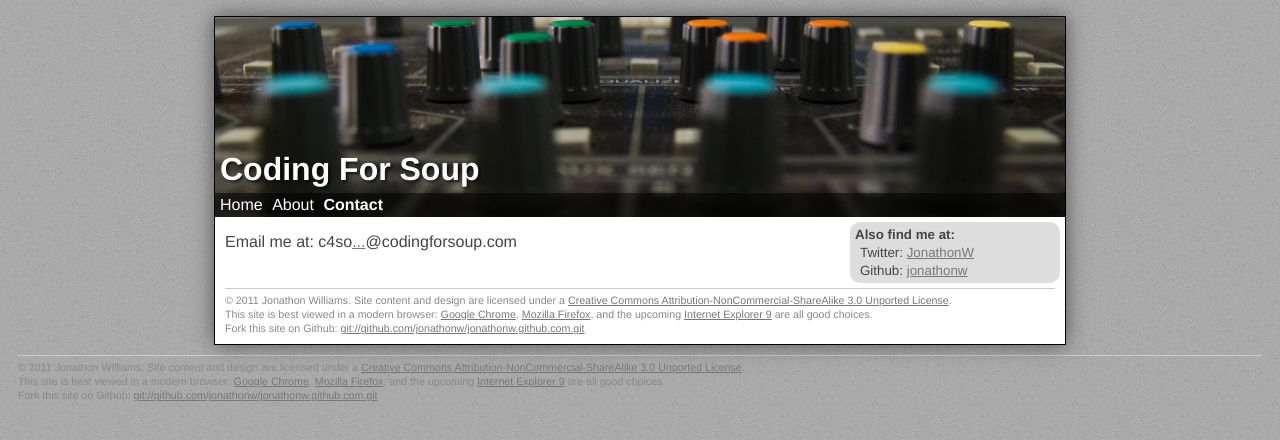
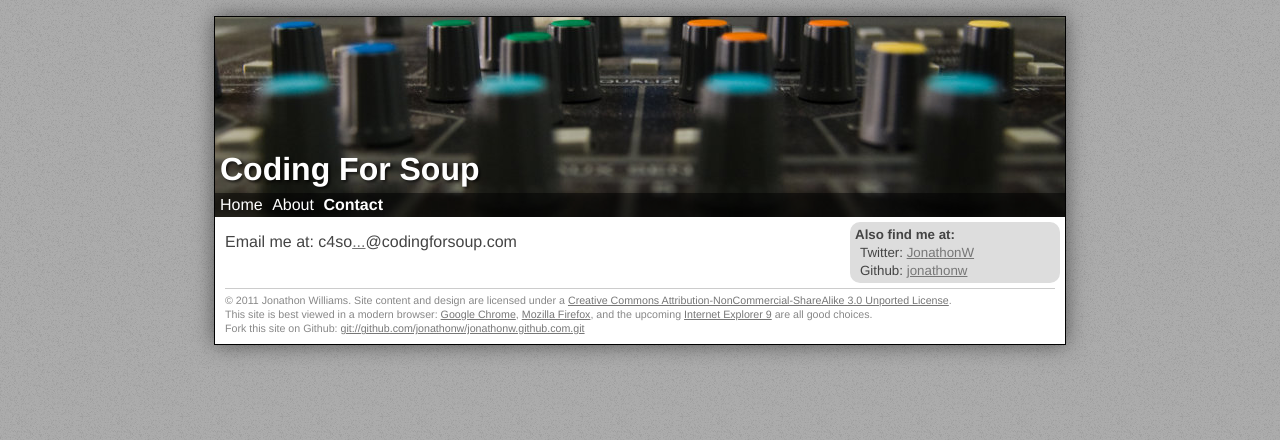
Before and after one commit to jonathonw/jonathonw.github.io, a Jekyll site: the page built from contact.html, in a window 1280 px wide. Shown: the top 440 px of the page. Built offline with Jekyll 4.4.1, drawn with Linux system fonts in a browser that asks for light colours.

Commit message:
Remove extra footer material from contact page

```diff
--- a/contact.html
+++ b/contact.html
@@ -2,17 +2,4 @@
 layout: default
 title: Contact
 ---
-    <p> Email me at: c4so<a href="http://www.google.com/recaptcha/mailhide/d?k=01SqxEQMVCfr3HCaQuQuWxSA==&amp;c=AlWCrzojJnS4TSM4C3KXfDUZJp8u2BQ7YigHjkPAyBA=" onclick="window.open('http://www.google.com/recaptcha/mailhide/d?k\07501SqxEQMVCfr3HCaQuQuWxSA\75\75\46c\75AlWCrzojJnS4TSM4C3KXfDUZJp8u2BQ7YigHjkPAyBA\075', '', 'toolbar=0,scrollbars=0,location=0,statusbar=0,menubar=0,resizable=0,width=500,height=300'); return false;" title="Reveal this e-mail address">...</a>@codingforsoup.com</p>
-  </div>
-
-  <div id="footer">
-    <p>&copy; 2011 Jonathon Williams.  Site content and design are licensed under a <a rel="license" href="http://creativecommons.org/licenses/by-nc-sa/3.0/">Creative Commons Attribution-NonCommercial-ShareAlike 3.0 Unported License</a>.</p>
-    <p>This site is best viewed in a modern browser:  <a href="http://www.google.com/chrome/">Google
-    Chrome</a>, <a href="http://www.mozilla.com/">Mozilla Firefox</a>, and the
-    upcoming <a href="http://windows.microsoft.com/ie9">Internet Explorer 9</a>
-    are all good choices.</p>
-    <p>Fork this site on Github: <a href="https://github.com/jonathonw/jonathonw.github.com">git://github.com/jonathonw/jonathonw.github.com.git</a></p>
-  </div>
-</div>
-</body>
-</html>
+<p> Email me at: c4so<a href="http://www.google.com/recaptcha/mailhide/d?k=01SqxEQMVCfr3HCaQuQuWxSA==&amp;c=AlWCrzojJnS4TSM4C3KXfDUZJp8u2BQ7YigHjkPAyBA=" onclick="window.open('http://www.google.com/recaptcha/mailhide/d?k\07501SqxEQMVCfr3HCaQuQuWxSA\75\75\46c\75AlWCrzojJnS4TSM4C3KXfDUZJp8u2BQ7YigHjkPAyBA\075', '', 'toolbar=0,scrollbars=0,location=0,statusbar=0,menubar=0,resizable=0,width=500,height=300'); return false;" title="Reveal this e-mail address">...</a>@codingforsoup.com</p>
```
